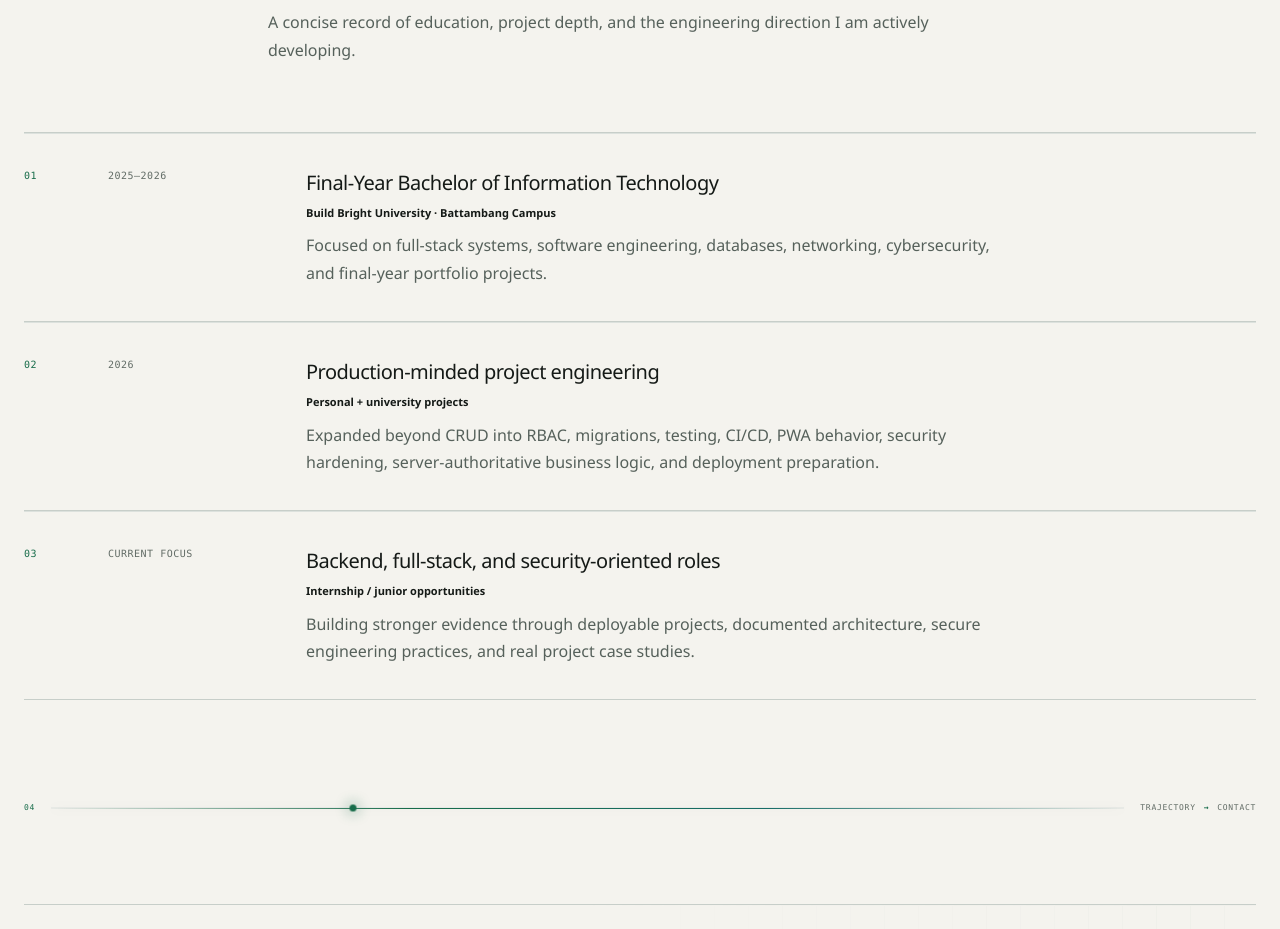
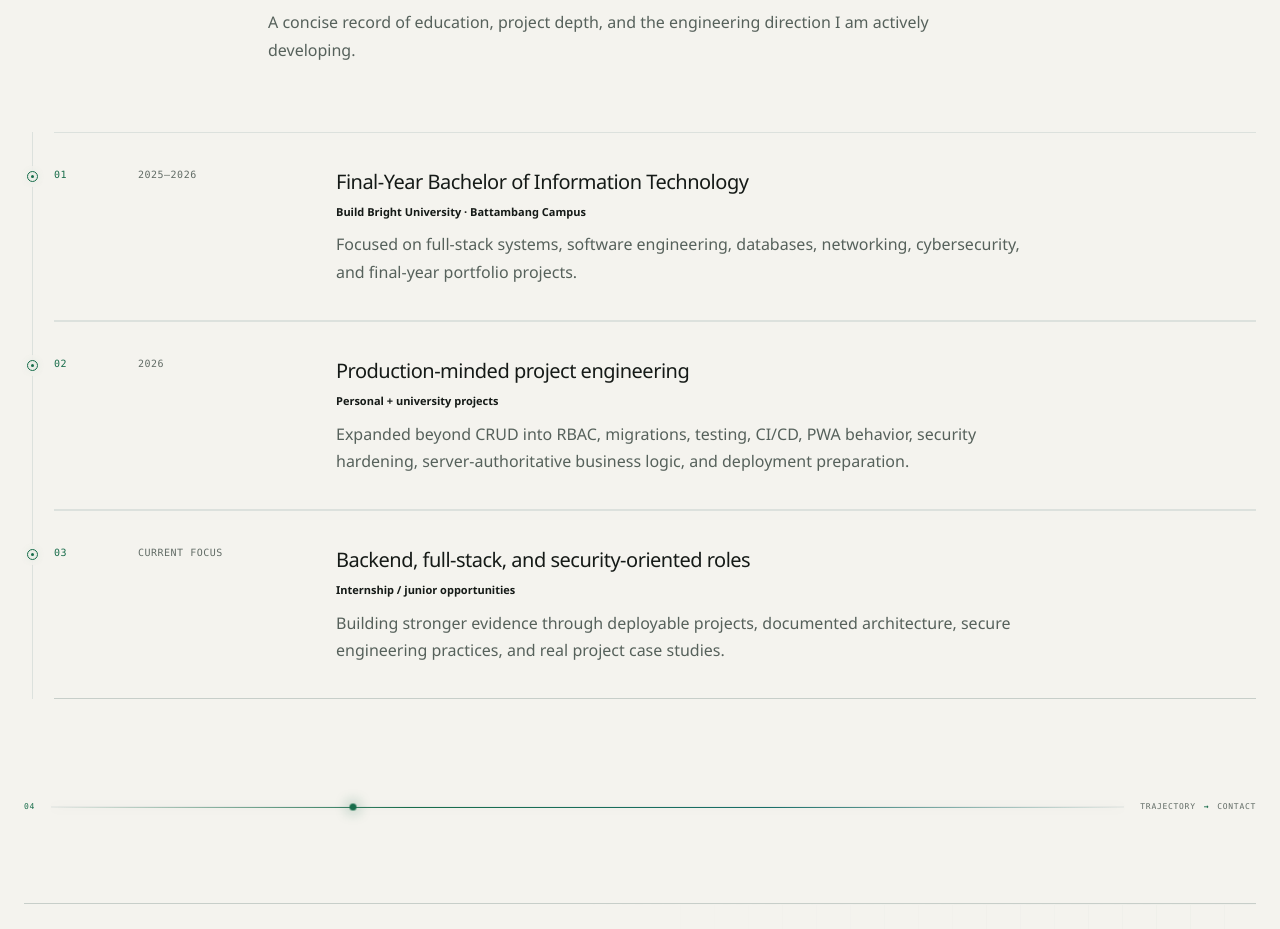
Before and after one commit to KoeurngVireakk/Reak-portfolio-, a React (Vite) app: page / in a window 1280 px wide. Shown: the part 10700-11629 px from the top of the page. Built offline with nearby package versions, Linux system fonts and the light colour scheme; a web font is replaced by a local one.

Commit message:
feat: animate journey progress and fix list semantics

```diff
--- a/src/components/sections/Journey.tsx
+++ b/src/components/sections/Journey.tsx
@@ -1,9 +1,20 @@
+import { useRef } from "react";
+import { motion, useReducedMotion, useScroll, useSpring } from "motion/react";
 import { journey } from "../../data/portfolio";
+import { motionTokens, springSoft } from "../../lib/motion";
 import { SectionHeading } from "../SectionHeading";
 import { Container } from "../layout/Container";
 import { Reveal } from "../ui/Reveal";
 
 export function Journey() {
+  const timelineRef = useRef<HTMLDivElement>(null);
+  const reduceMotion = useReducedMotion();
+  const { scrollYProgress } = useScroll({
+    target: timelineRef,
+    offset: ["start 78%", "end 58%"],
+  });
+  const progress = useSpring(scrollYProgress, springSoft);
+
   return (
     <section className="section section-anchor journey-section" id="journey">
       <Container>
@@ -15,10 +26,24 @@ export function Journey() {
           />
         </Reveal>
 
-        <ol className="journey-list">
-          {journey.map((item, index) => (
-            <Reveal delay={index * 0.06} key={item.title}>
-              <li>
+        <div className="journey-timeline-shell" ref={timelineRef}>
+          <div className="journey-progress-rail" aria-hidden="true">
+            <motion.i style={{ scaleY: reduceMotion ? 1 : progress }} />
+          </div>
+
+          <ol className="journey-list">
+            {journey.map((item, index) => (
+              <motion.li
+                initial={reduceMotion ? false : { opacity: 0.35, x: 26 }}
+                key={item.title}
+                transition={{
+                  ...motionTokens.revealSoft,
+                  delay: reduceMotion ? 0 : Math.min(index * 0.045, 0.16),
+                }}
+                viewport={{ once: true, amount: 0.34 }}
+                whileInView={{ opacity: 1, x: 0 }}
+              >
+                <span className="journey-node" aria-hidden="true"><i /></span>
                 <span className="journey-index">{String(index + 1).padStart(2, "0")}</span>
                 <time>{item.date}</time>
                 <div>
@@ -26,10 +51,10 @@ export function Journey() {
                   <p className="journey-org">{item.organization}</p>
                   <p>{item.description}</p>
                 </div>
-              </li>
-            </Reveal>
-          ))}
-        </ol>
+              </motion.li>
+            ))}
+          </ol>
+        </div>
       </Container>
     </section>
   );
```
